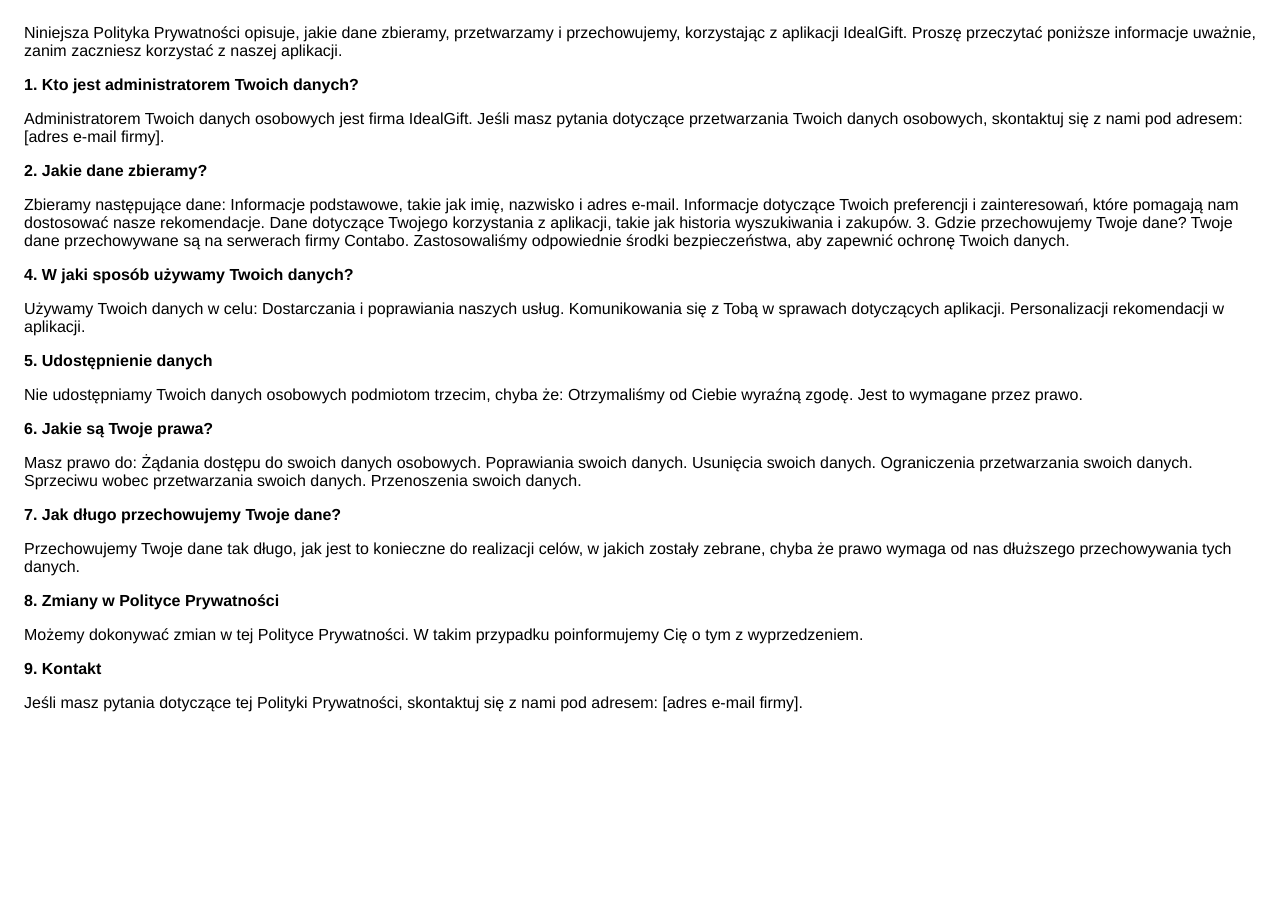
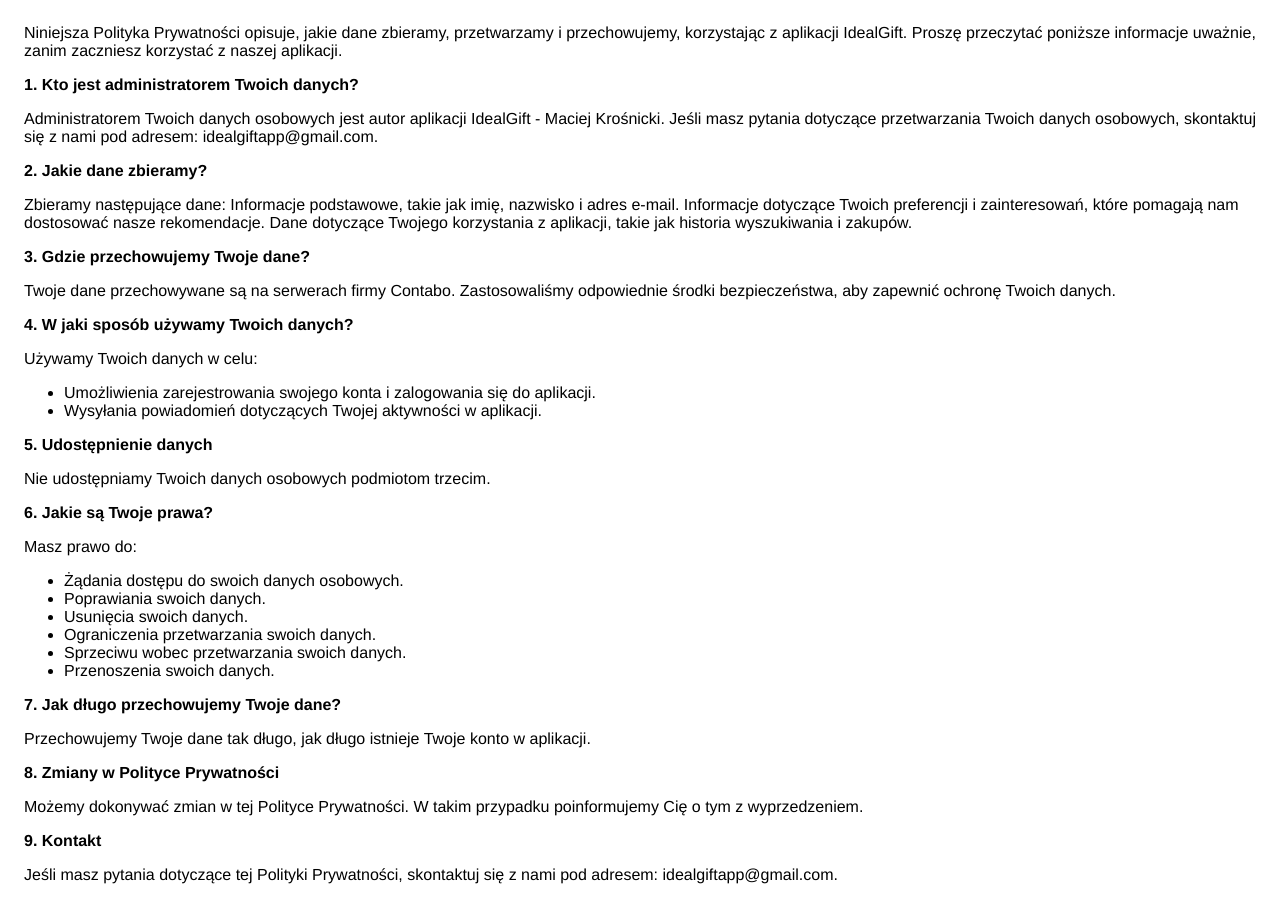
Before and after one commit to mkrosnicki/mkrosnicki.github.io, a plain HTML site: page index.html in a window 1280 px wide. Before the commit the page ends 800 px from the top, so only its background shows below. Drawn offline with Linux system fonts and the light colour scheme.

Commit message:
poprawiona polityka

```diff
--- a/index.html
+++ b/index.html
@@ -20,8 +20,9 @@ IdealGift. Proszę przeczytać poniższe informacje uważnie, zanim zaczniesz ko
 </p>
 
 <p>
-    Administratorem Twoich danych osobowych jest firma IdealGift. Jeśli masz pytania dotyczące przetwarzania Twoich
-    danych osobowych, skontaktuj się z nami pod adresem: [adres e-mail firmy].
+    Administratorem Twoich danych osobowych jest autor aplikacji IdealGift - Maciej Krośnicki. Jeśli masz pytania
+    dotyczące przetwarzania Twoich
+    danych osobowych, skontaktuj się z nami pod adresem: idealgiftapp@gmail.com.
 </p>
 
 <p>
@@ -37,8 +38,15 @@ IdealGift. Proszę przeczytać poniższe informacje uważnie, zanim zaczniesz ko
     Informacje podstawowe, takie jak imię, nazwisko i adres e-mail.
     Informacje dotyczące Twoich preferencji i zainteresowań, które pomagają nam dostosować nasze rekomendacje.
     Dane dotyczące Twojego korzystania z aplikacji, takie jak historia wyszukiwania i zakupów.
-    3. Gdzie przechowujemy Twoje dane?
 
+</p>
+<p>
+    <strong>
+        3. Gdzie przechowujemy Twoje dane?
+    </strong>
+
+</p>
+<p>
     Twoje dane przechowywane są na serwerach firmy Contabo. Zastosowaliśmy odpowiednie środki bezpieczeństwa, aby
     zapewnić ochronę Twoich danych.
 
@@ -53,9 +61,14 @@ IdealGift. Proszę przeczytać poniższe informacje uważnie, zanim zaczniesz ko
 <p>
     Używamy Twoich danych w celu:
 
-    Dostarczania i poprawiania naszych usług.
-    Komunikowania się z Tobą w sprawach dotyczących aplikacji.
-    Personalizacji rekomendacji w aplikacji.
+<ul>
+    <li>
+        Umożliwienia zarejestrowania swojego konta i zalogowania się do aplikacji.
+    </li>
+    <li>
+        Wysyłania powiadomień dotyczących Twojej aktywności w aplikacji.
+    </li>
+</ul>
 </p>
 
 <p>
@@ -65,12 +78,7 @@ IdealGift. Proszę przeczytać poniższe informacje uważnie, zanim zaczniesz ko
 </p>
 
 <p>
-    Nie udostępniamy Twoich danych osobowych podmiotom trzecim, chyba że:
-
-    Otrzymaliśmy od Ciebie wyraźną zgodę.
-    Jest to wymagane przez prawo.
-</p>
-
+    Nie udostępniamy Twoich danych osobowych podmiotom trzecim.
 <p>
     <strong>
         6. Jakie są Twoje prawa?
@@ -79,13 +87,17 @@ IdealGift. Proszę przeczytać poniższe informacje uważnie, zanim zaczniesz ko
 
 <p>
     Masz prawo do:
+</p>
+<p>
+<ul>
+    <li>Żądania dostępu do swoich danych osobowych.</li>
+    <li>Poprawiania swoich danych.</li>
+    <li>Usunięcia swoich danych.</li>
+    <li>Ograniczenia przetwarzania swoich danych.</li>
+    <li>Sprzeciwu wobec przetwarzania swoich danych.</li>
+    <li>Przenoszenia swoich danych.</li>
+</ul>
 
-    Żądania dostępu do swoich danych osobowych.
-    Poprawiania swoich danych.
-    Usunięcia swoich danych.
-    Ograniczenia przetwarzania swoich danych.
-    Sprzeciwu wobec przetwarzania swoich danych.
-    Przenoszenia swoich danych.
 </p>
 
 <p>
@@ -95,9 +107,7 @@ IdealGift. Proszę przeczytać poniższe informacje uważnie, zanim zaczniesz ko
 </p>
 
 <p>
-    Przechowujemy Twoje dane tak długo, jak jest to konieczne do realizacji celów, w jakich zostały zebrane, chyba że
-    prawo wymaga od nas dłuższego przechowywania tych danych.
-</p>
+    Przechowujemy Twoje dane tak długo, jak długo istnieje Twoje konto w aplikacji.
 
 <p>
     <strong>
@@ -116,7 +126,7 @@ IdealGift. Proszę przeczytać poniższe informacje uważnie, zanim zaczniesz ko
 </p>
 
 <p>
-    Jeśli masz pytania dotyczące tej Polityki Prywatności, skontaktuj się z nami pod adresem: [adres e-mail firmy].
+    Jeśli masz pytania dotyczące tej Polityki Prywatności, skontaktuj się z nami pod adresem: idealgiftapp@gmail.com.
 </p>
 </body>
 </html>
```
